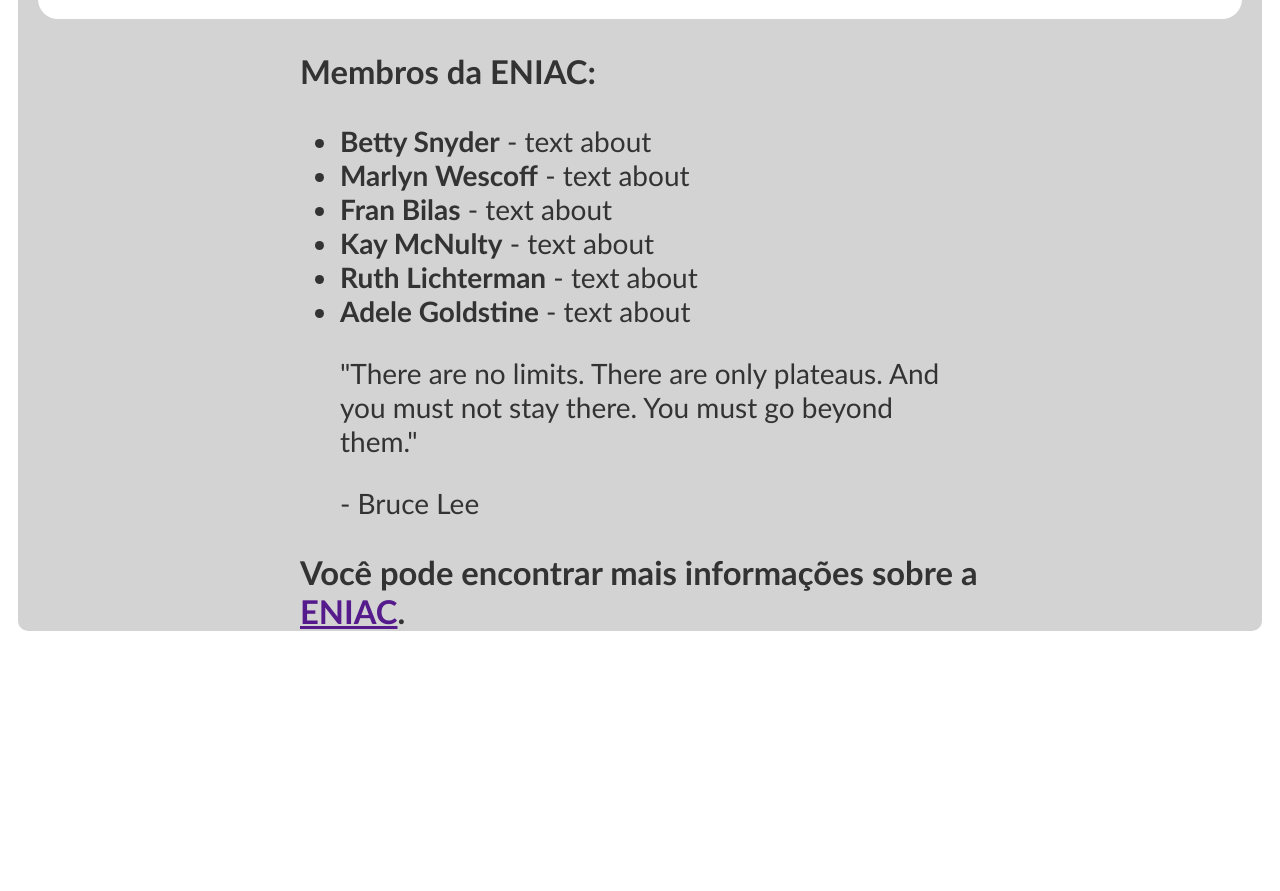
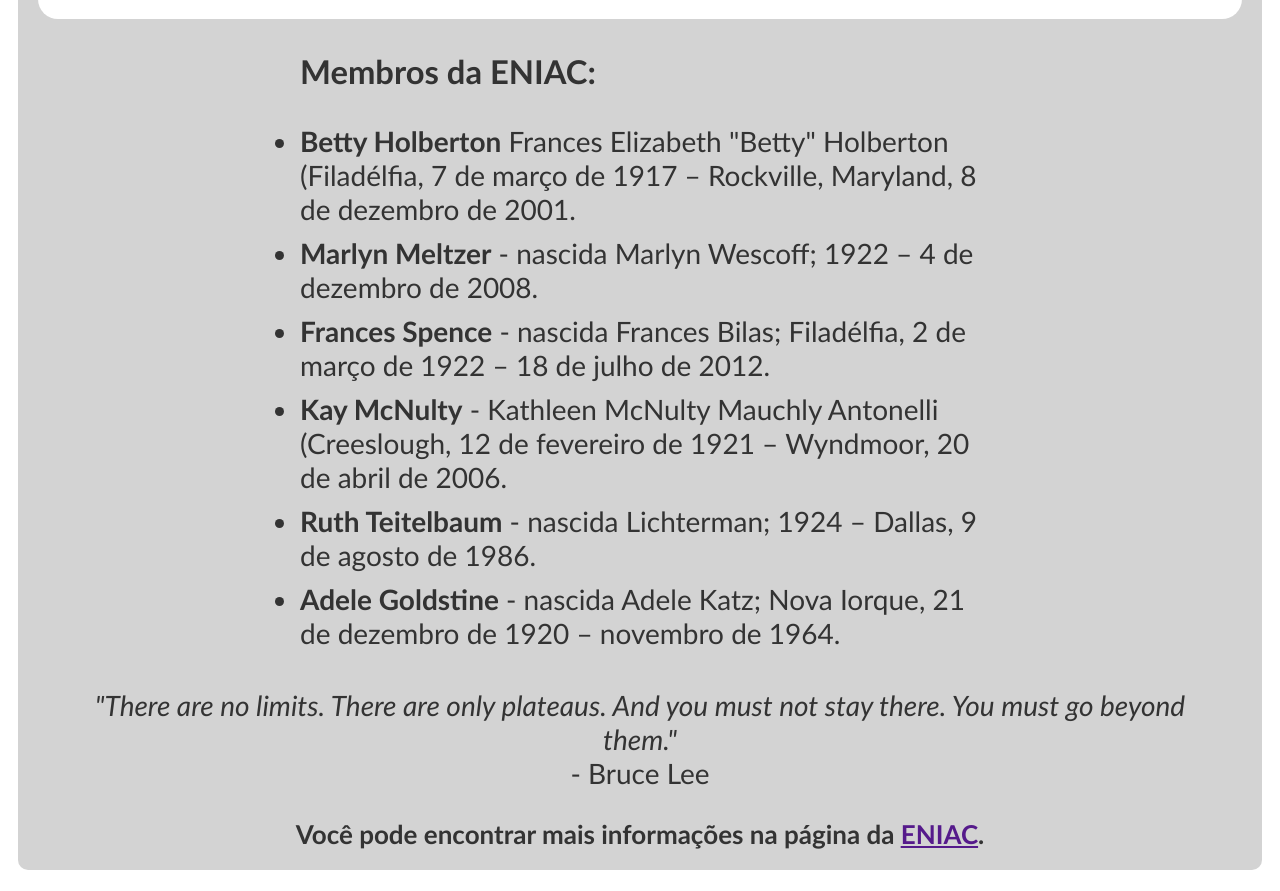
Before and after one commit to CleoAguiar/tribute-page, a plain HTML site: page index.html in a window 1280 px wide. Shown: the part 739-1630 px from the top of the page. Before the commit the page ends 1402 px from the top, so only its background shows below. Drawn offline with Linux system fonts and the light colour scheme.

Commit message:
refactor: text style

```diff
--- a/css/index.css
+++ b/css/index.css
@@ -37,13 +37,26 @@ body {
   padding: 10px;
 }
 
-#tribute-info {
-  position: relative;
+#tribute-info ul, h3 {
   text-align: left;
   width: 700px;
   margin-left: auto;
   margin-right: auto;
   padding-left: 20px;
+}
+
+li {
+  padding-bottom: 10px;
+}
+
+p {
+  display: inline;
+  font-style: italic;
+}
+
+h2 {
+  font-size: 26px;
+  padding-bottom: 20px;
 }
 
 /*
--- a/index.html
+++ b/index.html
@@ -19,22 +19,19 @@
     <div id="tribute-info">
       <h3>Membros da ENIAC:</h2>
       <ul>
-        <li><strong>Betty Snyder</strong> - text about </li>
-        <li><strong>Marlyn Wescoff</strong> - text about </li>
-        <li><strong>Fran Bilas</strong> - text about </li>
-        <li><strong>Kay McNulty</strong> - text about </li>
-        <li><strong>Ruth Lichterman</strong> - text about </li>
-        <li><strong>Adele Goldstine</strong> - text about </li>
+        <li><strong>Betty Holberton</strong> Frances Elizabeth "Betty" Holberton (Filadélfia, 7 de março de 1917 – Rockville, Maryland, 8 de dezembro de 2001.</li>
+        <li><strong>Marlyn Meltzer</strong> - nascida Marlyn Wescoff; 1922 – 4 de dezembro de 2008.</li>
+        <li><strong>Frances Spence</strong> - nascida Frances Bilas; Filadélfia, 2 de março de 1922 – 18 de julho de 2012.</li>
+        <li><strong>Kay McNulty</strong> - Kathleen McNulty Mauchly Antonelli (Creeslough, 12 de fevereiro de 1921 – Wyndmoor, 20 de abril de 2006.</li>
+        <li><strong>Ruth Teitelbaum</strong> - nascida Lichterman; 1924 – Dallas, 9 de agosto de 1986.</li>
+        <li><strong>Adele Goldstine</strong> - nascida Adele Katz; Nova Iorque, 21 de dezembro de 1920 – novembro de 1964.</li>
       </ul>
       <blockquote>
         <p>"There are no limits. There are only plateaus. And you must not stay there. You must go beyond them."</p>
-        <div>
-          - Bruce Lee
-        </div>
+        <div>- Bruce Lee</div>
       </blockquote>
-      <h3>
-        Você pode encontrar mais informações sobre a
-        <a href="" id="tribute-link" target="_blank">ENIAC</a>.
-      </h3>
+      <h2>
+        Você pode encontrar mais informações na página da <a href="" id="tribute-link" target="_blank">ENIAC</a>.
+      </h2>
 </body>
 </html>
```
